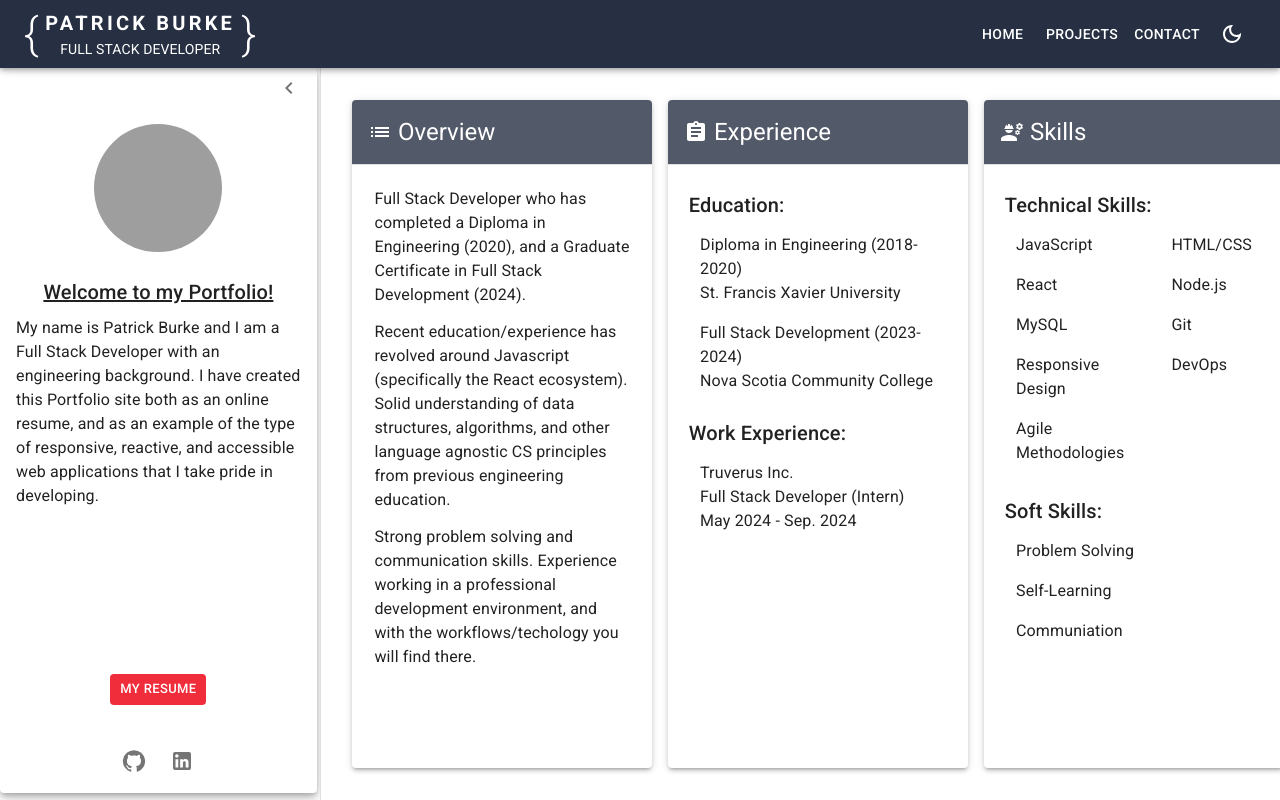
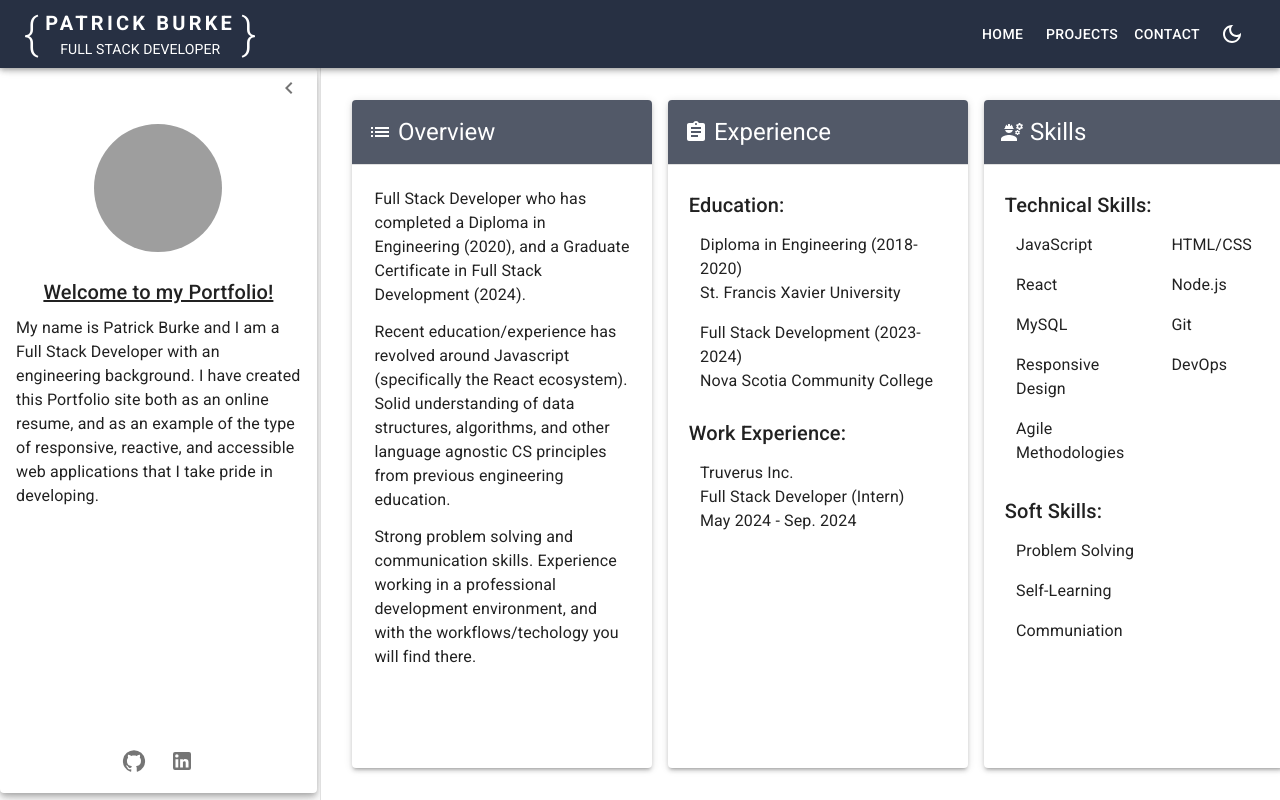
Before and after one commit to PattyBurke99/mui-portfolio, a React (Vite) app: page / in a window 1280 px wide. Built offline with nearby package versions, Linux system fonts and the light colour scheme; grey boxes are pictures that could not be loaded.

Commit message:
Changes to sidebar content

```diff
--- a/src/screens/About.tsx
+++ b/src/screens/About.tsx
@@ -51,22 +51,6 @@ function About() {
                 flexDirection: 'column',
                 margin: 'auto'
             }}>
-                <Tooltip title="Resume" placement="top">
-                    <Button size='small'
-                        component={Link}
-                        to="https://patrickburke.dev/ResumeOct.pdf"
-                        target="_blank"
-                        sx={{
-                            backgroundColor: 'secondary.main',
-                            color: '#fff',
-                            marginBottom: {xs: '1rem', lg: '2rem'},
-                            marginTop: {xs: '2rem', lg: 0}
-
-                        }}
-                    >
-                        My Resume
-                    </Button>
-                </Tooltip>
                 <Box>
                     <Tooltip title="Github" placement="top">
                         <IconButton
```
Also changed, not shown: 1 other file (tests, documents, lock files or other folders).
